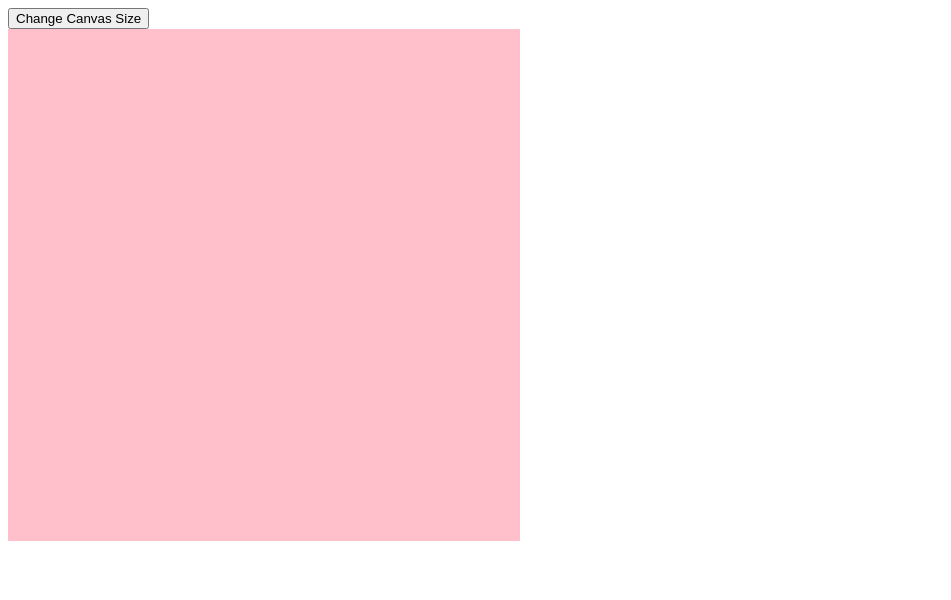
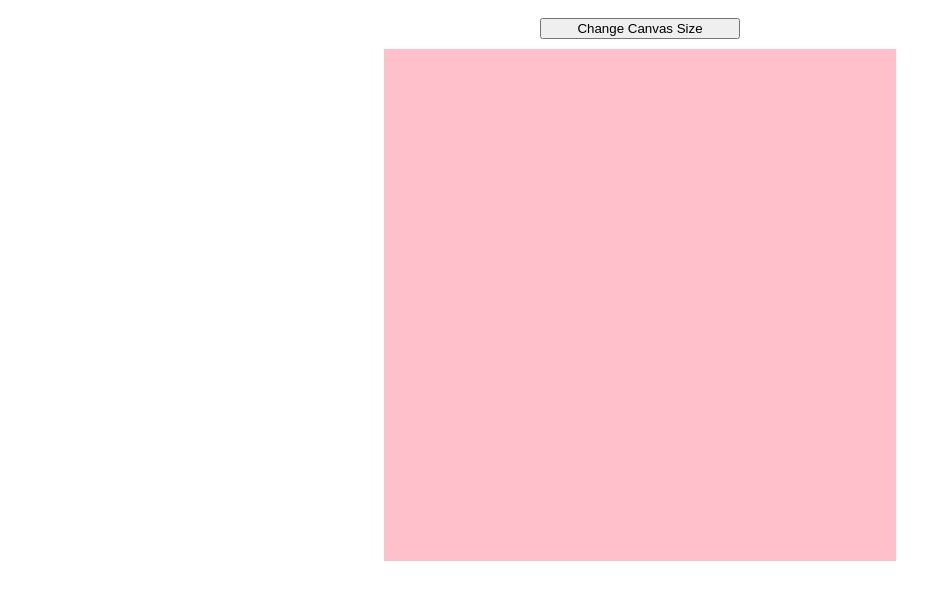
Before and after one commit to tmntee/odin-etch-a-sketch, a plain HTML site: page index.html in a window 1280 px wide. Shown: the whole page, without its empty margins (0-951 px from the left). Drawn offline with Linux system fonts and the light colour scheme.

Commit message:
Change variable name to describe object better. Fix alignment of grid and button

```diff
--- a/index.html
+++ b/index.html
@@ -8,7 +8,10 @@
     <link rel="stylesheet" href="style.css">
 </head>
 <body>
-    <button id="c-size">Change Canvas Size</button>
-    <div id="container"></div>
+    <div id="container">
+        <button id="c-size">Change Canvas Size</button>
+        <div id="grid"></div>
+    </div>
+
 </body>
 </html>
--- a/script.js
+++ b/script.js
@@ -1,4 +1,4 @@
-const container = document.querySelector("div#container");
+const grid = document.querySelector("div#grid");
 
 let gridWidth = 512;
 let gridSize = 16;
@@ -6,15 +6,15 @@ let gridSize = 16;
 
 function generateGrid(size)
 {
-    const containerRows = [];
+    const gridRows = [];
 
     for (let j = 0; j < size; j++)
     {
         const tempRow = document.createElement("div");
         tempRow.id = "grid-row";
-        containerRows.push(tempRow);
+        gridRows.push(tempRow);
 
-        container.appendChild(tempRow);
+        grid.appendChild(tempRow);
 
         for (let i = 0; i < size; i++)
         {
@@ -26,16 +26,16 @@ function generateGrid(size)
             tempDiv.style.height = divSizeString;
             tempDiv.addEventListener('mouseover', func = () => {tempDiv.style.backgroundColor = "purple"});
 
-            containerRows[j].appendChild(tempDiv);
+            gridRows[j].appendChild(tempDiv);
         }
     }
 }
 
 function clearGrid()
 {
-    while (container.firstChild)
+    while (grid.firstChild)
     {
-        container.removeChild(container.firstChild);
+        grid.removeChild(grid.firstChild);
     }
 }
 
--- a/style.css
+++ b/style.css
@@ -1,7 +1,20 @@
 div#grid-row{
     display: flex;
+    width: 512px;
 }
 
 div#grid-div {
     background-color: pink;
 }
+
+button#c-size {
+    width: 200px;
+    margin: 10px;
+}
+
+div#container {
+    display: flex;
+    flex-wrap: wrap;
+    align-items: center;
+    flex-direction: column;
+}
```
